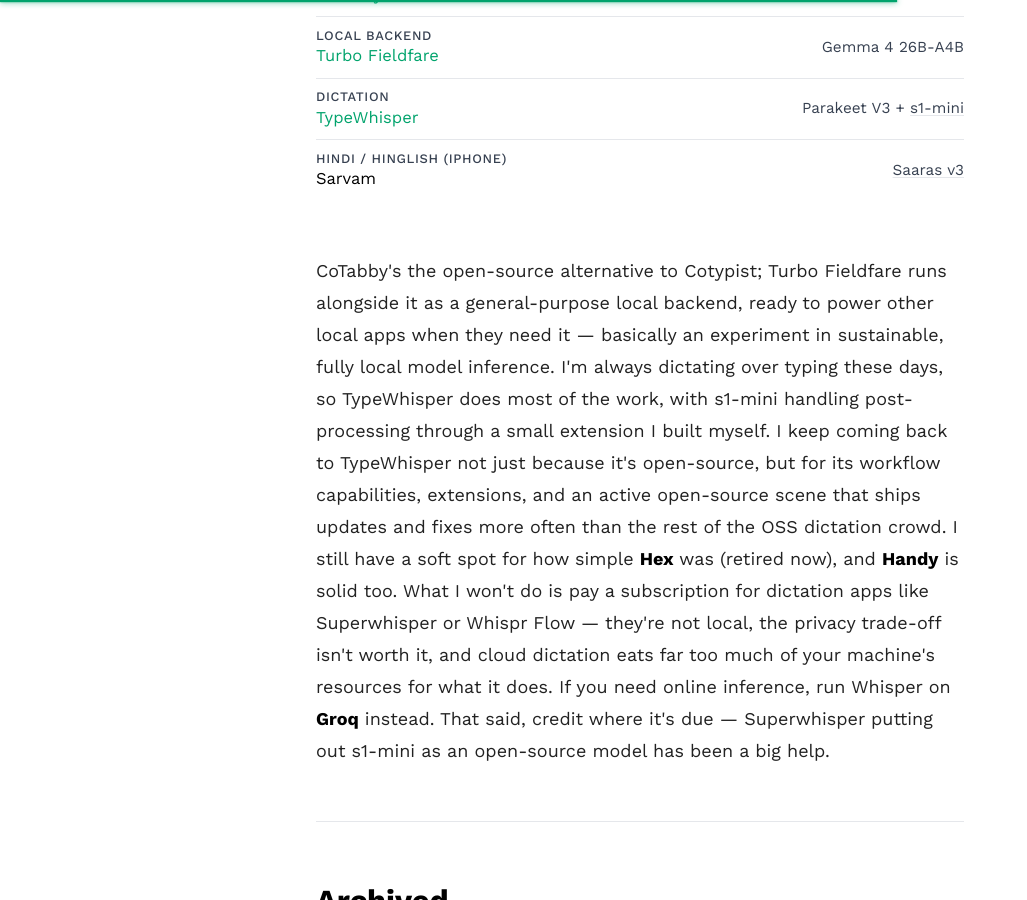
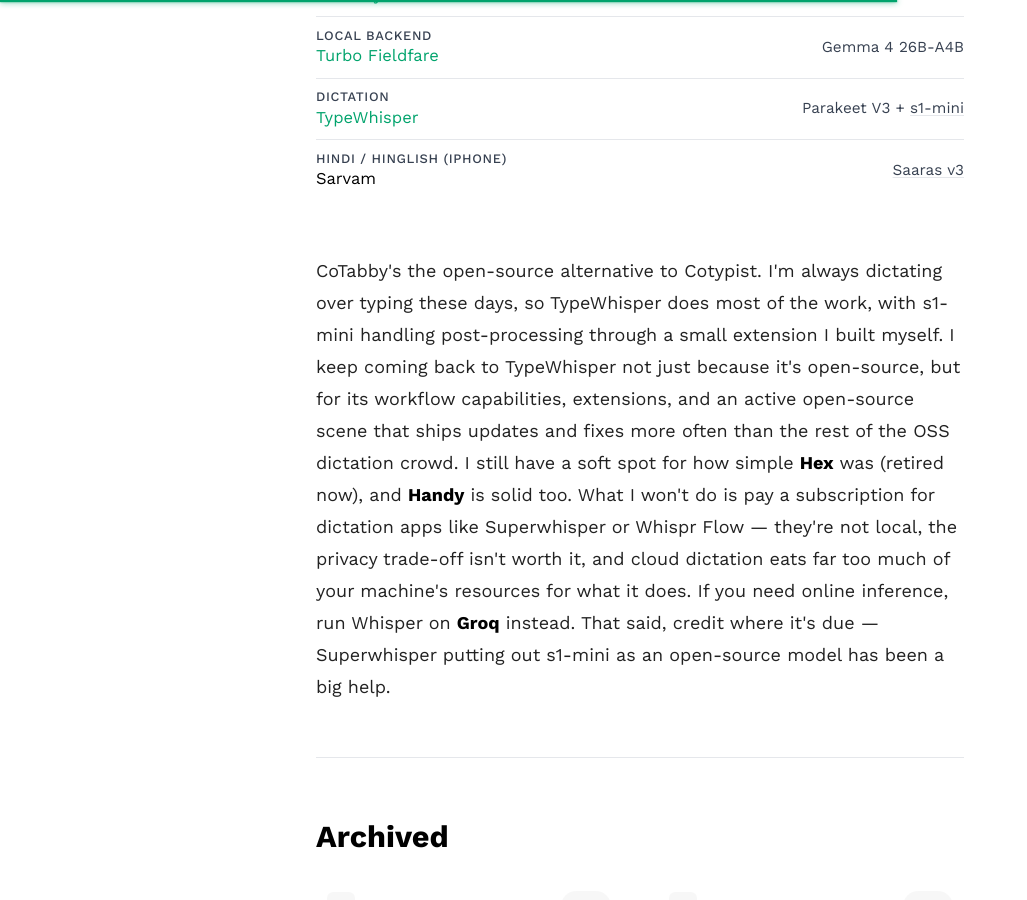
Before and after one commit to talkxo/rishiraj-blog-machine, a Jekyll site: the page built from _pages/stuff.md, in a window 1280 px wide and 900 px high, scrolled down 2564 px. Shown: the whole window, without its empty margins (0-1027 px from the left). Built offline with Jekyll 4.4.1, drawn with Linux system fonts in a browser that asks for light colours.

Commit message:
Remove awkward Turbo Fieldfare aside from dictation paragraph
Co-Authored-By: Claude Sonnet 5 <noreply@anthropic.com>

```diff
--- a/_pages/stuff.md
+++ b/_pages/stuff.md
@@ -103,7 +103,7 @@ permalink: /stuff/
   </div>
 </div>
 
-<p style="margin-top: 1rem; margin-bottom: 3rem;">CoTabby's the open-source alternative to Cotypist; Turbo Fieldfare runs alongside it as a general-purpose local backend, ready to power other local apps when they need it — basically an experiment in sustainable, fully local model inference. I'm always dictating over typing these days, so TypeWhisper does most of the work, with s1-mini handling post-processing through a small extension I built myself. I keep coming back to TypeWhisper not just because it's open-source, but for its workflow capabilities, extensions, and an active open-source scene that ships updates and fixes more often than the rest of the OSS dictation crowd. I still have a soft spot for how simple <strong>Hex</strong> was (retired now), and <a href="https://github.com/cjpais/Handy"><strong>Handy</strong></a> is solid too. What I won't do is pay a subscription for dictation apps like Superwhisper or Whispr Flow — they're not local, the privacy trade-off isn't worth it, and cloud dictation eats far too much of your machine's resources for what it does. If you need online inference, run Whisper on <strong>Groq</strong> instead. That said, credit where it's due — Superwhisper putting out s1-mini as an open-source model has been a big help.</p>
+<p style="margin-top: 1rem; margin-bottom: 3rem;">CoTabby's the open-source alternative to Cotypist. I'm always dictating over typing these days, so TypeWhisper does most of the work, with s1-mini handling post-processing through a small extension I built myself. I keep coming back to TypeWhisper not just because it's open-source, but for its workflow capabilities, extensions, and an active open-source scene that ships updates and fixes more often than the rest of the OSS dictation crowd. I still have a soft spot for how simple <strong>Hex</strong> was (retired now), and <a href="https://github.com/cjpais/Handy"><strong>Handy</strong></a> is solid too. What I won't do is pay a subscription for dictation apps like Superwhisper or Whispr Flow — they're not local, the privacy trade-off isn't worth it, and cloud dictation eats far too much of your machine's resources for what it does. If you need online inference, run Whisper on <strong>Groq</strong> instead. That said, credit where it's due — Superwhisper putting out s1-mini as an open-source model has been a big help.</p>
 
 <hr>
 
```
